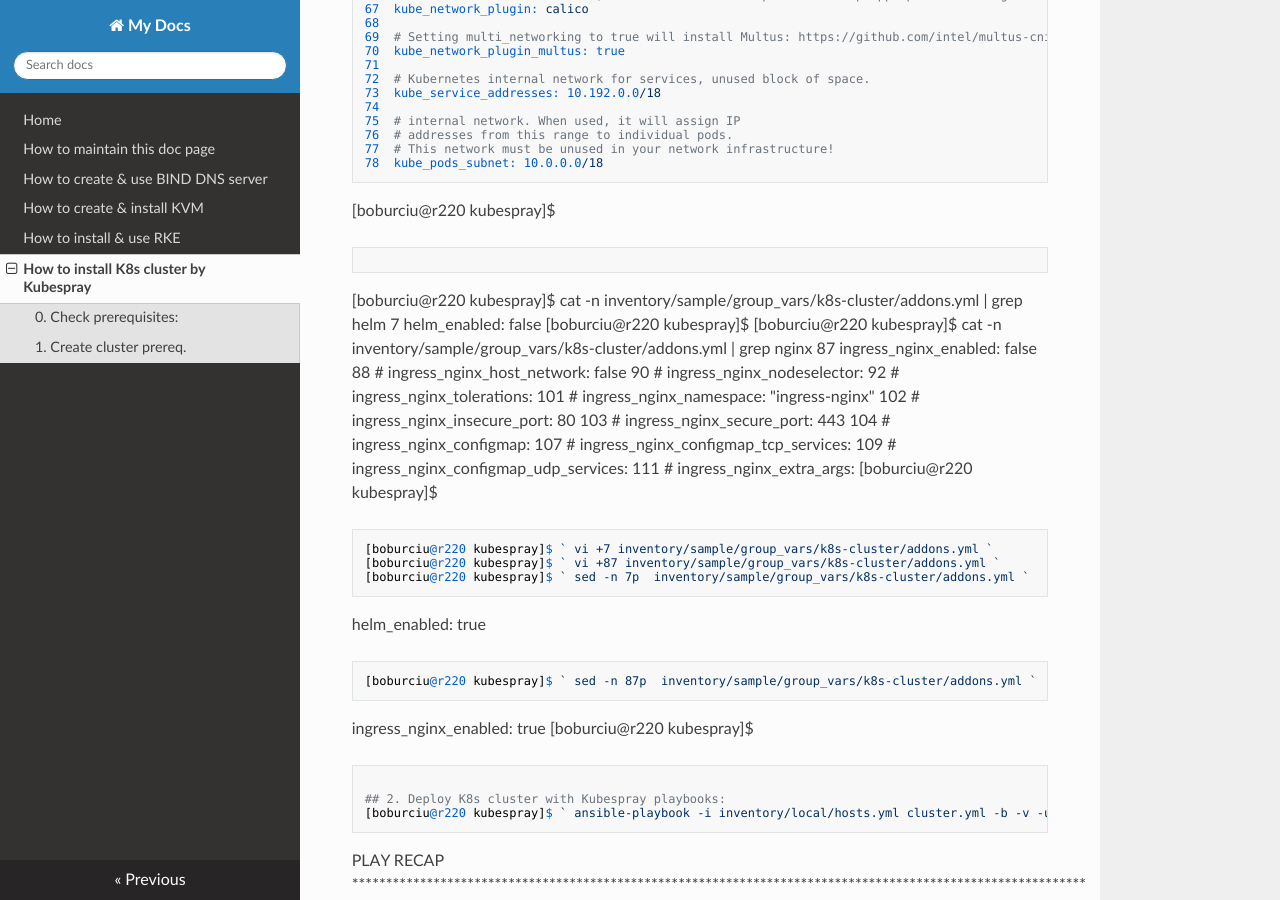
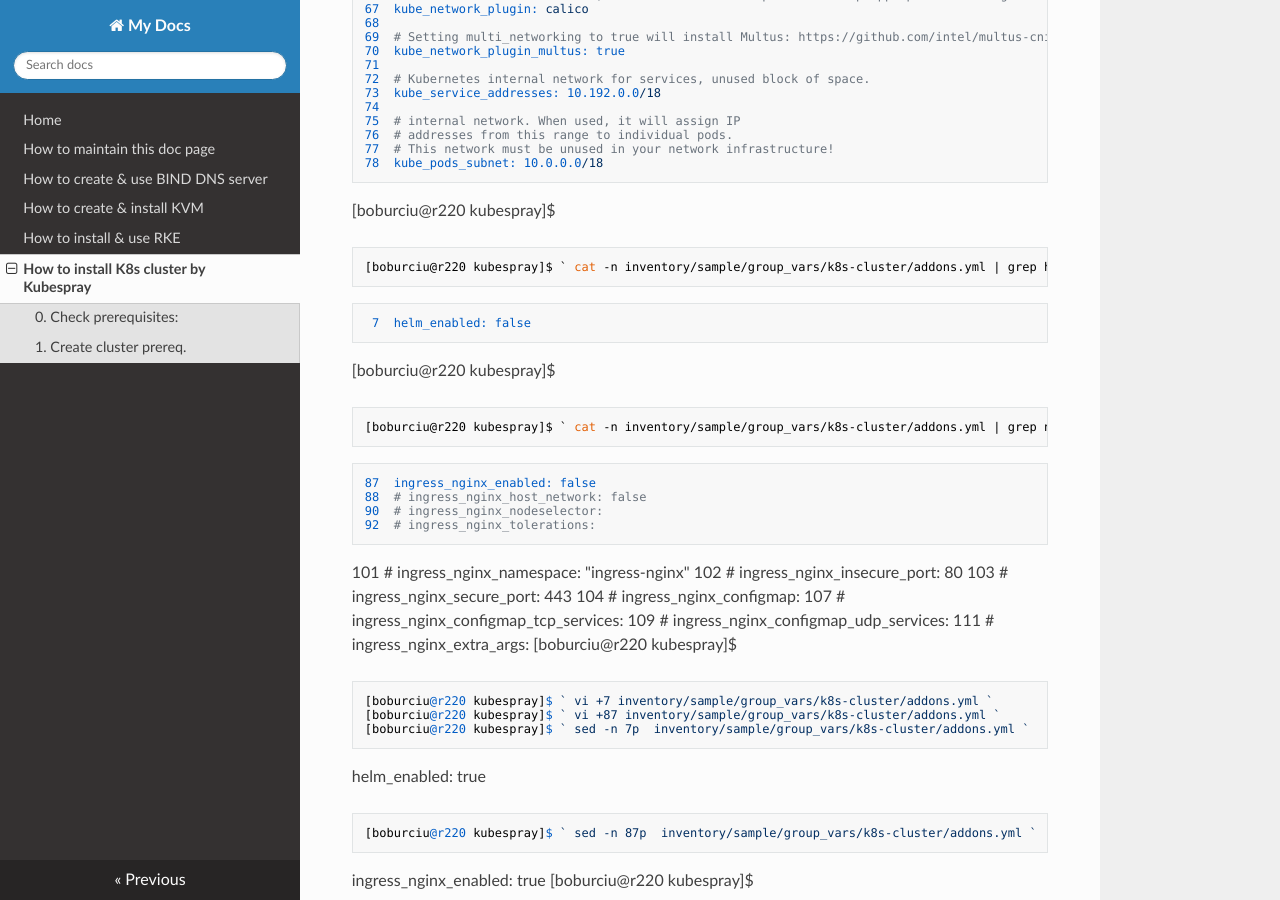
Before and after one commit to baburciu/Documentation, an MkDocs documentation site: the page built from docs/K8s_Kubespray.md, in a window 1280 px wide and 900 px high, scrolled down 8775 px. Built offline with MkDocs 1.6.1, drawn with Linux system fonts in a browser that asks for light colours; nearby versions of some CDN libraries.

````diff
--- a/docs/K8s_Kubespray.md
+++ b/docs/K8s_Kubespray.md
@@ -551,11 +551,14 @@ rkew1 | SUCCESS => {
     78  kube_pods_subnet: 10.0.0.0/18
 [boburciu@r220 kubespray]$
 ```
+[boburciu@r220 kubespray]$ ` cat -n inventory/sample/group_vars/k8s-cluster/addons.yml | grep helm `
 ```
-[boburciu@r220 kubespray]$ cat -n inventory/sample/group_vars/k8s-cluster/addons.yml | grep helm
      7  helm_enabled: false
 [boburciu@r220 kubespray]$
-[boburciu@r220 kubespray]$ cat -n inventory/sample/group_vars/k8s-cluster/addons.yml | grep nginx                          87  ingress_nginx_enabled: false
+```
+[boburciu@r220 kubespray]$ ` cat -n inventory/sample/group_vars/k8s-cluster/addons.yml | grep nginx `
+```
+    87  ingress_nginx_enabled: false
     88  # ingress_nginx_host_network: false
     90  # ingress_nginx_nodeselector:
     92  # ingress_nginx_tolerations:
````
